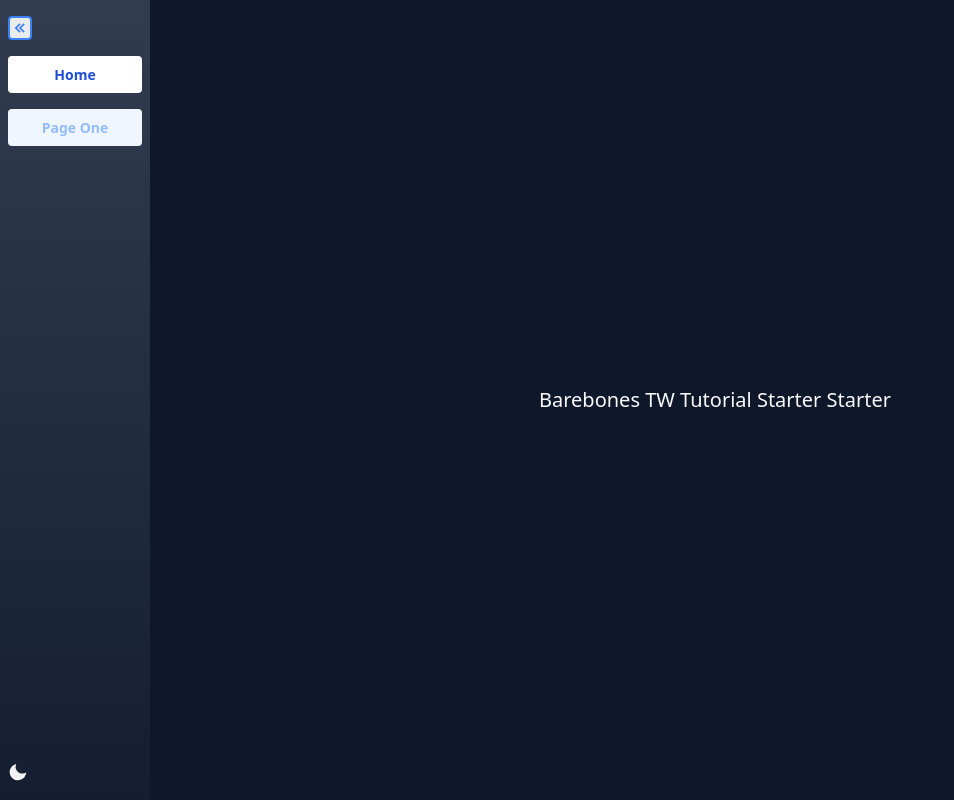
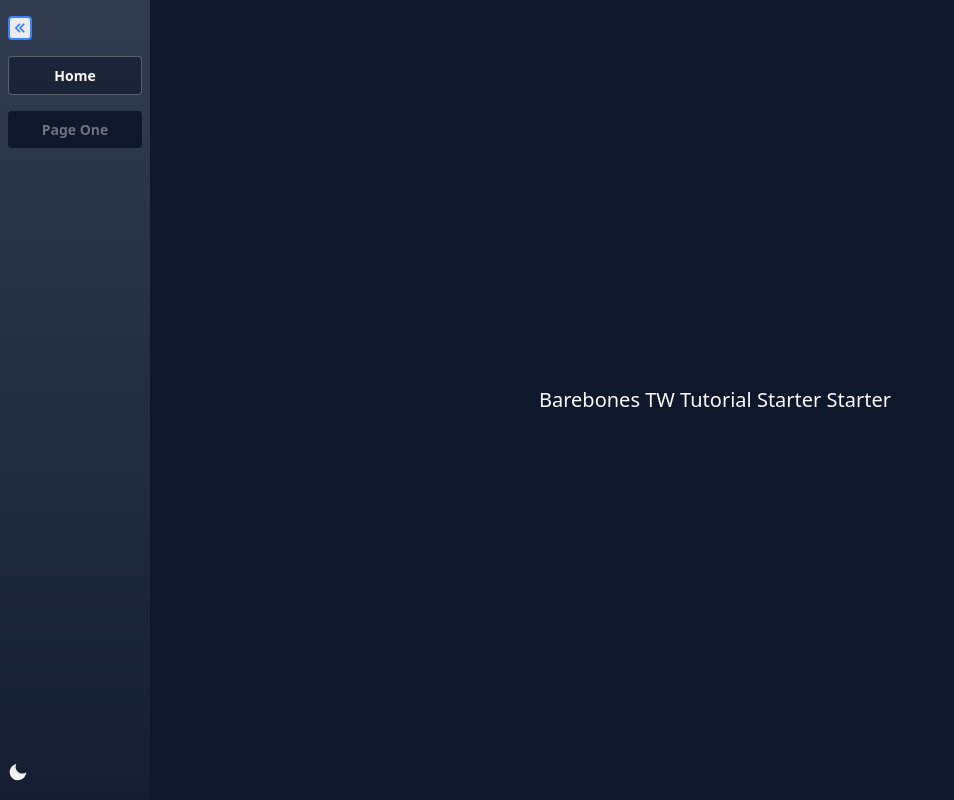
Before and after one commit to PaulHaze/nextjs-tutorial-starter, a Next.js app: page / in a window 1280 px wide. Shown: the whole page, without its empty margins (0-954 px from the left). Built offline with nearby package versions, Linux system fonts and the light colour scheme.

Commit message:
dark styels to sidebar links

```diff
--- a/package.json
+++ b/package.json
@@ -10,7 +10,7 @@
   },
   "dependencies": {
     "clsx": "^2.0.0",
-    "next": "latest",
+    "next": "13.5.7-canary.25",
     "next-seo": "^6.1.0",
     "next-sitemap": "^4.2.3",
     "next-themes": "^0.2.1",
--- a/src/components/navigation/Nav.module.scss
+++ b/src/components/navigation/Nav.module.scss
@@ -1,5 +1,9 @@
 .sidebarContainer {
   @apply flex min-h-[100vh] flex-col justify-between bg-gradient-to-b from-indigo-300/90 to-sky-800/90 p-5 px-2 py-4;
+}
+
+:global(.dark) .sidebarContainer {
+  @apply from-slate-500/40 to-slate-800/40;
 }
 
 .toggleBtnContainer {
@@ -18,9 +22,16 @@
 }
 
 .sidebarLink {
-  @apply my-4 flex w-full justify-center whitespace-nowrap rounded bg-blue-50 px-4 py-2 text-center text-sm font-semibold text-blue-500/50;
+  @apply my-4 flex w-full justify-center whitespace-nowrap rounded bg-blue-50 px-4 py-2 text-center text-sm font-semibold text-blue-500/50 transition-all duration-200 hover:bg-blue-100;
+}
+
+:global(.dark) .sidebarLink {
+  @apply bg-slate-900 text-offwhite/40 hover:bg-slate-800;
 }
 
 .active {
   @apply bg-white text-blue-700;
 }
+:global(.dark) .active {
+  @apply border border-slate-200/30 bg-slate-900/60 text-offwhite;
+}
--- a/src/components/navigation/NavLink.tsx
+++ b/src/components/navigation/NavLink.tsx
@@ -2,6 +2,7 @@
 
 import Link from 'next/link';
 import { usePathname } from 'next/navigation';
+import { cn } from '@/utils';
 
 import styles from './Nav.module.scss';
 
@@ -16,9 +17,10 @@ export function NavLink({ linkRef, linkText }: NavLinkProps) {
     <li>
       <Link
         href={linkRef}
-        className={`${styles.sidebarLink} ${
-          pathname === linkRef && styles.active
-        }`}
+        className={cn(
+          styles.sidebarLink,
+          pathname === linkRef && styles.active,
+        )}
       >
         {linkText}
       </Link>
--- a/src/styles/main.scss
+++ b/src/styles/main.scss
@@ -33,6 +33,14 @@
   .sidebar-container {
     @apply flex min-h-[100vh] flex-col justify-between bg-gradient-to-b from-indigo-300/90 to-sky-800/90 p-5 px-2 py-4 dark:from-slate-500/40 dark:to-slate-800/40;
   }
+  .sidebar-link {
+    @apply my-4 flex w-full justify-center whitespace-nowrap rounded bg-blue-50 px-4 py-2 text-center text-sm
+    font-semibold
+    text-blue-500/50;
+    &.active {
+      @apply bg-green-900;
+    }
+  }
 }
 
 @layer utilities {
```
Also changed, not shown: 1 other file (tests, documents, lock files or other folders).
